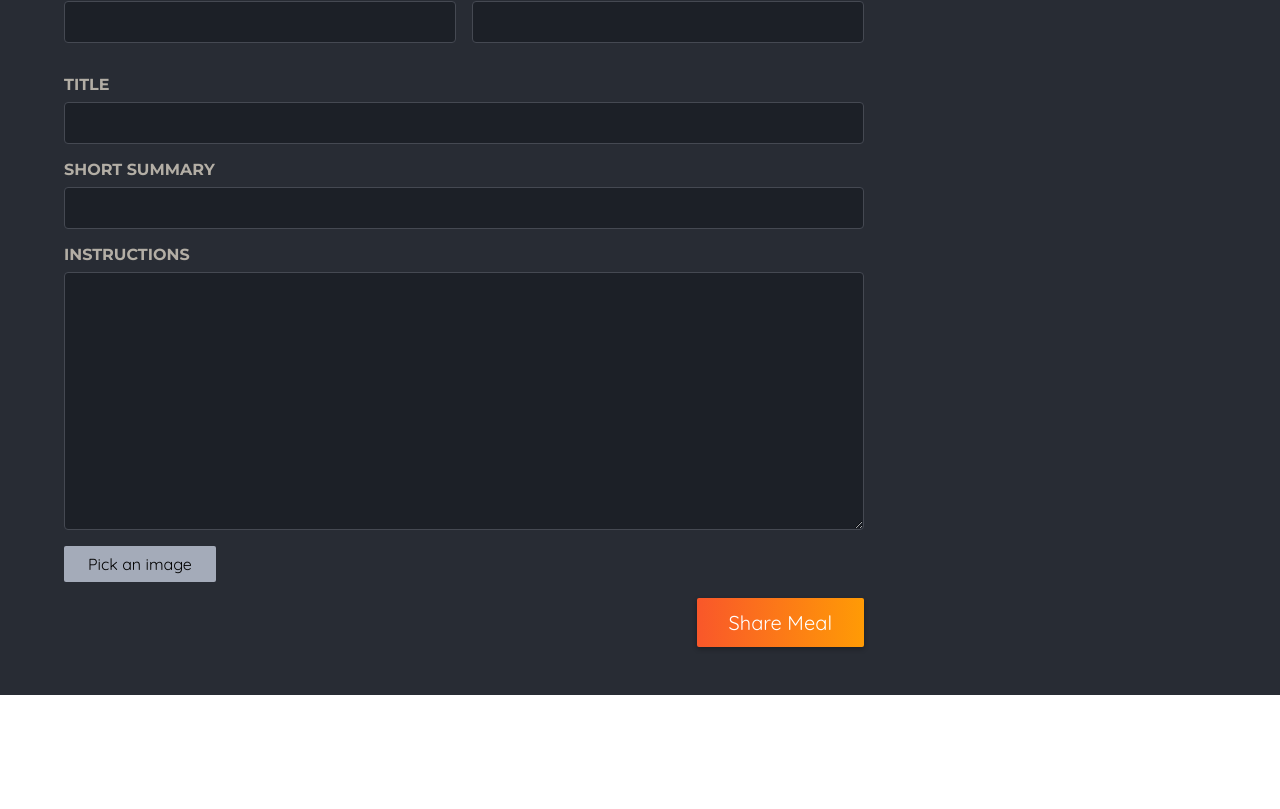
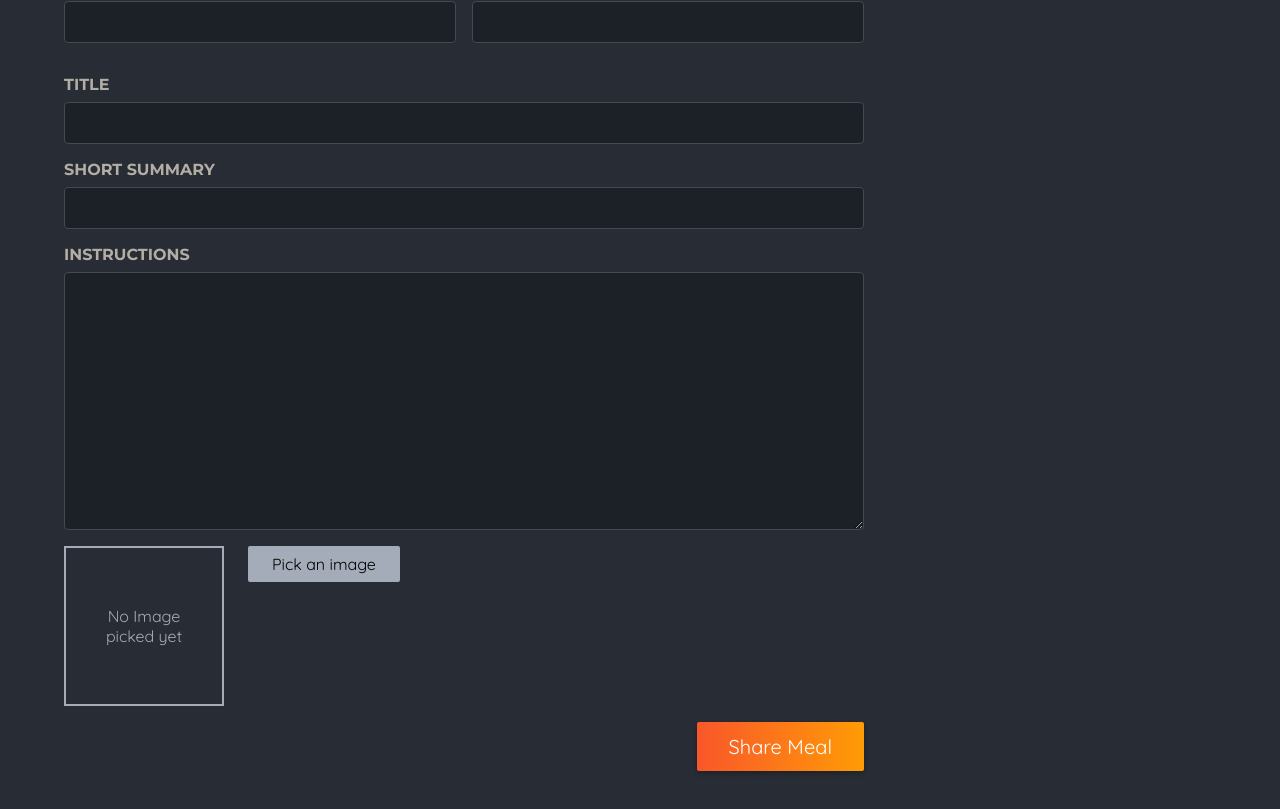
Before and after one commit to Ayush1906saxena/FoodiesProject, a Next.js app: page /meals/share in a window 1280 px wide. Shown: the part 434-1243 px from the top of the page. Before the commit the page ends 1129 px from the top, so only its background shows below. Built offline with nearby package versions, Linux system fonts and the light colour scheme.

Commit message:
Added preview to image picker component

```diff
--- a/components/meals/image-picker.js
+++ b/components/meals/image-picker.js
@@ -1,18 +1,45 @@
 "use client";
 import classes from "./image-picker.module.css";
-import { useRef } from "react";
+import Image from "next/image";
+import { useRef, useState } from "react";
 
 export default function ImagePicker({ label, name }) {
+  const [pickedImage, setPickedImage] = useState();
   const imageInput = useRef();
   // A function to handle clicks by the button and forward it to input button
   function handlePickClick() {
     imageInput.current.click();
   }
 
+  function handleImageChange(event) {
+    const file = event.target.files[0];
+    if (!file) {
+      setPickedImage(null);
+      return;
+    }
+
+    const fileReader = new FileReader();
+    fileReader.onload = () => {
+      setPickedImage(fileReader.result);
+    };
+
+    fileReader.readAsDataURL(file);
+  }
+
   return (
     <div className={classes.picker}>
       <label htmlFor={name}>{label}</label>
       <div className={classes.controls}>
+        <div className={classes.preview}>
+          {!pickedImage && <p>No Image picked yet</p>}
+          {pickedImage && (
+            <Image
+              src={pickedImage}
+              alt="The image selected by the user"
+              fill
+            />
+          )}
+        </div>
         <input
           className={classes.input}
           type="file"
@@ -20,6 +47,8 @@
           accept="image/png, image/jpeg"
           name={name}
           ref={imageInput}
+          onChange={handleImageChange}
+          required
         />
         {/* We want this button to click the input under the hood */}
         <button
```
